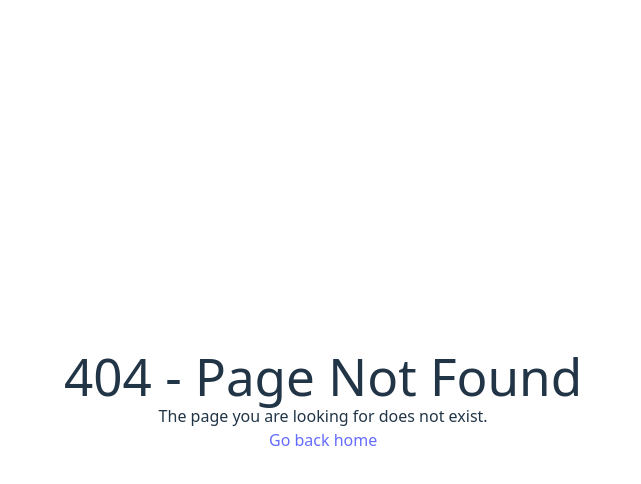
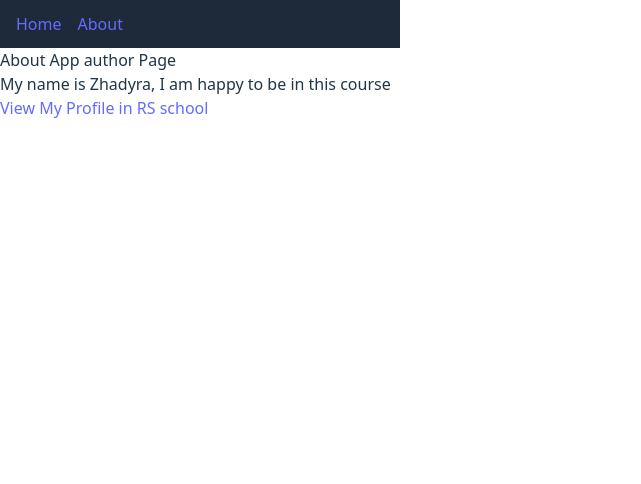
Before and after one commit to zhadyrao/rs-react-app, a React (Vite) app: page /about in a window 1280 px wide. Before the commit this address had no page. Shown: the top 484 px of the page, without its empty margins (0-641 px from the left). Built offline with nearby package versions, Linux system fonts and the light colour scheme.

Commit message:
feat: add Navbar and About page

```diff
--- a/src/App.tsx
+++ b/src/App.tsx
@@ -1,15 +1,21 @@
 import { Routes, Route, Navigate } from 'react-router-dom';
 import NotFound from './components/NotFound/NotFound.tsx';
 import MasterDetailPage from './components/MasterDetailPage/MasterDetailPage.tsx';
+import AboutPage from './components/AboutPage/AboutPage.tsx';
+import Navbar from './components/Navbar/Navbar.tsx';
 
 const App: React.FC = () => {
   return (
+    <>
+      <Navbar />
       <Routes>
         <Route path="/" element={<Navigate to="/1" replace />} />
+        <Route path="/about" element={<AboutPage />} />
         <Route path="/:page" element={<MasterDetailPage />} />
         <Route path="/:page/:detailsId" element={<MasterDetailPage />} />
         <Route path="*" element={<NotFound />} />
       </Routes>
+    </>
   );
 };
 
--- /dev/null
+++ b/src/components/AboutPage/AboutPage.tsx
@@ -0,0 +1,18 @@
+const AboutPage = () => {
+  return (
+    <div className="mx-auto min-h-screen">
+      <h3>About App author Page</h3>
+      <p>My name is Zhadyra, I am happy to be in this course</p>
+      <a
+        href="https://app.rs.school/profile?githubId=zhadyrao"
+        target="_blank"
+        rel="noreferrer"
+        className="text-blue-600 underline hover:text-blue-800"
+      >
+        View My Profile in RS school
+      </a>
+    </div>
+  );
+};
+
+export default AboutPage;
--- a/src/components/ErrorBoundary/ErrorBoundary.tsx
+++ b/src/components/ErrorBoundary/ErrorBoundary.tsx
@@ -25,7 +25,7 @@ export class ErrorBoundary extends Component<Props, State> {
   render() {
     if (this.state.hasError) {
       return (
-        <div style={{ padding: '2rem', color: 'red' }}>
+        <div className="p-8 text-red-500">
           <h2>Something went wrong</h2>
           <p>Please try to refresh the page</p>
         </div>
--- a/src/components/ItemDetail/ItemDetail.tsx
+++ b/src/components/ItemDetail/ItemDetail.tsx
@@ -20,7 +20,7 @@ const ItemDetail: React.FC<ItemDetailProps> = ({ id }) => {
         const json = await res.json();
         setData(json.result.properties);
       } catch (err: unknown) {
-        setError(err.message || 'Unknown error');
+        setError((err as Error).message);
       } finally {
         setLoading(false);
       }
--- /dev/null
+++ b/src/components/Navbar/Navbar.tsx
@@ -0,0 +1,22 @@
+import { Link } from 'react-router-dom';
+
+const Navbar = () => {
+  return (
+    <nav className="bg-gray-800 text-white px-4 py-3 flex justify-between items-center w-100">
+      <ul className="flex space-x-4">
+        <li>
+          <Link to="/" className="hover:text-gray-300">
+            Home
+          </Link>
+        </li>
+        <li>
+          <Link to="/about" className="hover:text-gray-300">
+            About
+          </Link>
+        </li>
+      </ul>
+    </nav>
+  );
+};
+
+export default Navbar;
--- a/src/components/NotFound/NotFound.tsx
+++ b/src/components/NotFound/NotFound.tsx
@@ -2,7 +2,7 @@ import { Link } from 'react-router-dom';
 
 const NotFound = () => {
   return (
-    <div style={{ textAlign: 'center', padding: '4rem' }}>
+    <div className="text-center p-16">
       <h1>404 - Page Not Found</h1>
       <p>The page you are looking for does not exist.</p>
       <Link to="/">Go back home</Link>
```
Lines whose indentation alone changed are shown as unchanged.
